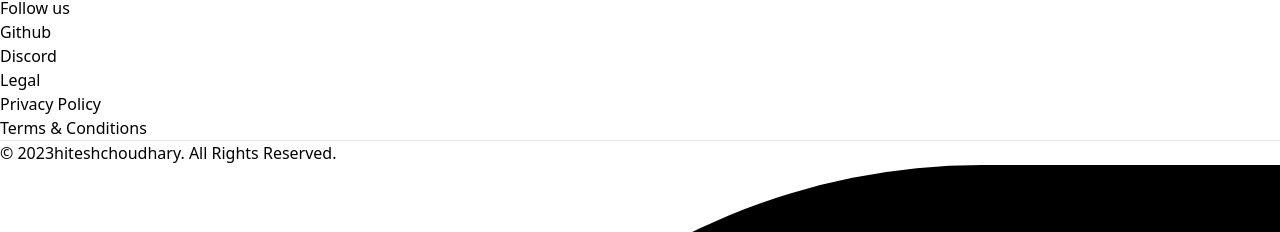
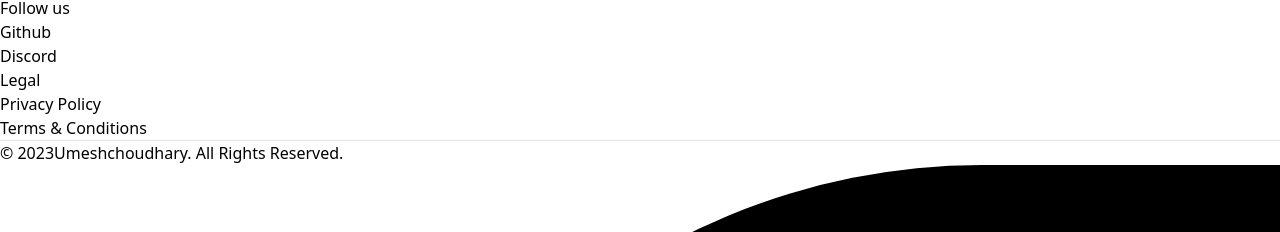
Before and after one commit to umesh2407/React_Web_App, a React (Vite) app: page / in a window 1280 px wide. Shown: the part 1492-1724 px from the top of the page. Built offline with nearby package versions, Linux system fonts and the light colour scheme.

Commit message:
added user

```diff
--- a/src/components/Footer.jsx
+++ b/src/components/Footer.jsx
@@ -73,7 +73,7 @@ export default function Footer() {
                     <span className="text-sm text-gray-500 sm:text-center">
                         © 2023
                         <a href="https://hiteshchoudhary.com/" className="hover:underline">
-                            hiteshchoudhary
+                            Umeshchoudhary
                         </a>
                         . All Rights Reserved.
                     </span>
```
